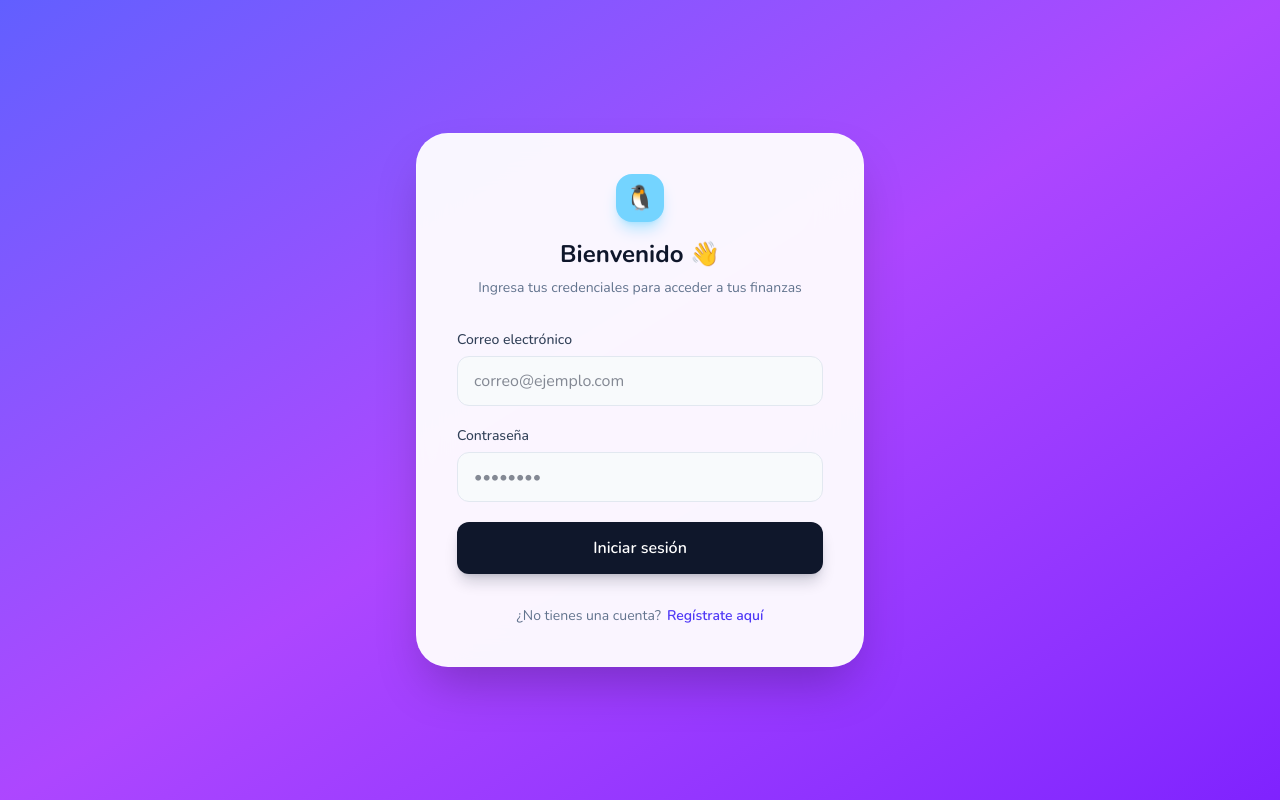
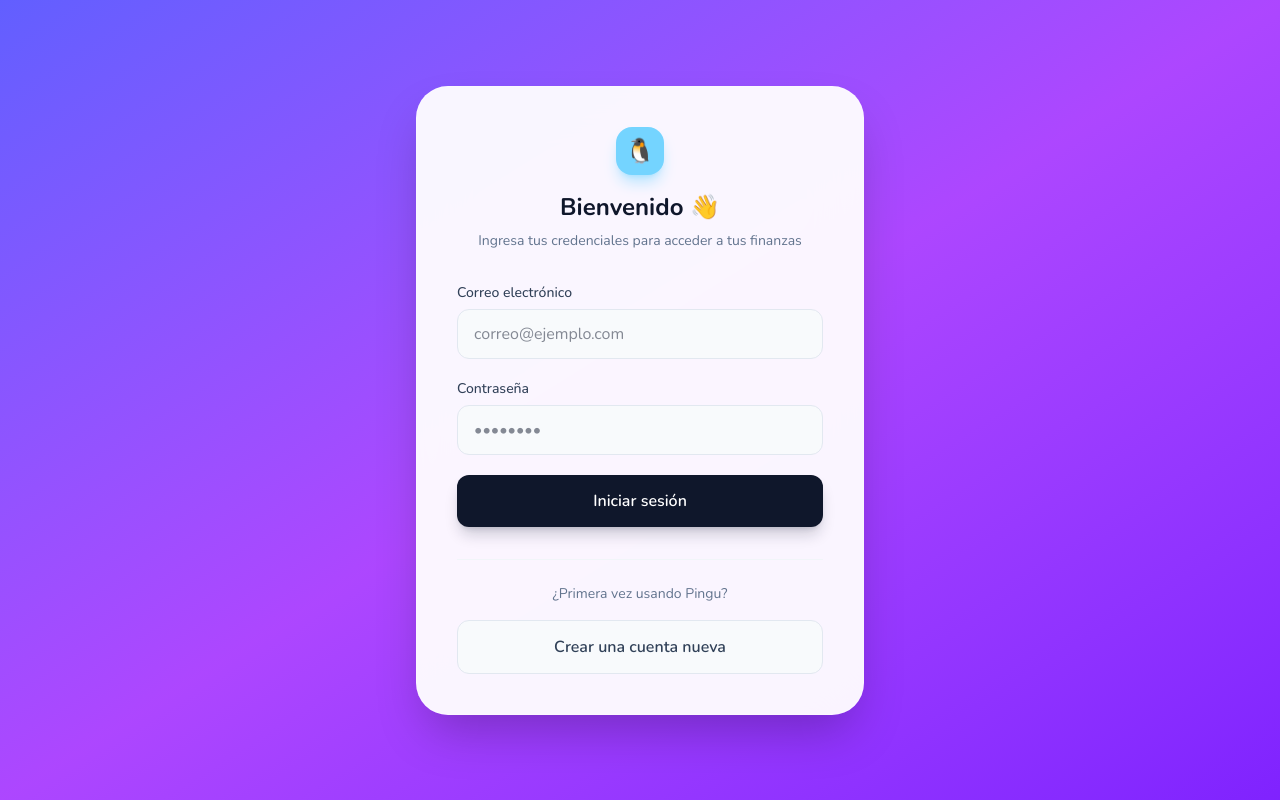
Before and after one commit to BrayhanMB/finanzas-peru, a React (Vite) app: page / in a window 1280 px wide. Built offline with nearby package versions, Linux system fonts and the light colour scheme; no server answers.

Commit message:
fix: mejorar UI de registro y redirección de confirmación

```diff
--- a/src/components/Auth.tsx
+++ b/src/components/Auth.tsx
@@ -26,6 +26,7 @@ export default function Auth() {
           email,
           password,
           options: {
+            emailRedirectTo: window.location.origin,
             data: {
               full_name: name,
             }
@@ -118,17 +119,19 @@ export default function Auth() {
           </button>
         </form>
 
-        <div className="mt-8 text-center text-sm text-slate-500">
-          {isLogin ? '¿No tienes una cuenta?' : '¿Ya tienes una cuenta?'}
+        <div className="mt-8 pt-6 border-t border-slate-100 flex flex-col items-center gap-4">
+          <p className="text-sm text-slate-500">
+            {isLogin ? '¿Primera vez usando Pingu?' : '¿Ya eres parte de la familia?'}
+          </p>
           <button
             type="button"
             onClick={() => {
               setIsLogin(!isLogin);
               setError(null);
             }}
-            className="ml-1.5 font-semibold text-indigo-600 hover:text-indigo-700 transition-colors"
+            className="w-full bg-slate-50 hover:bg-slate-100 text-slate-700 hover:text-slate-900 font-semibold py-3.5 rounded-xl border border-slate-200 transition-all flex items-center justify-center gap-2"
           >
-            {isLogin ? 'Regístrate aquí' : 'Inicia sesión'}
+            {isLogin ? 'Crear una cuenta nueva' : 'Inicia sesión aquí'}
           </button>
         </div>
       </div>
```
